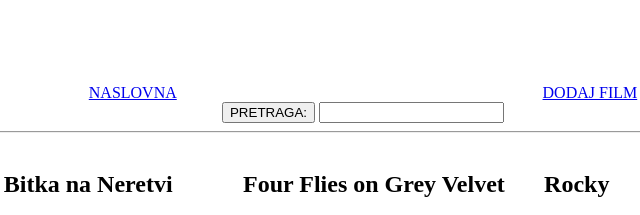
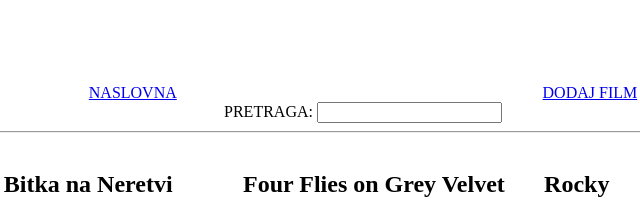
Before and after one commit to betman87/Baza-filmova, a plain HTML site: page pretraga.html in a window 1280 px wide. Shown: the top 215 px of the page, 277-917 px from the left. Drawn offline with Linux system fonts and the light colour scheme.

Commit message:
Update pretraga.html

```diff
--- a/pretraga.html
+++ b/pretraga.html
@@ -28,7 +28,7 @@
 
     </nav>
     <div id="k">
-    <button>PRETRAGA:</button>
+    PRETRAGA:
     <input id="pretraga">
   </div>
     <hr>
```
